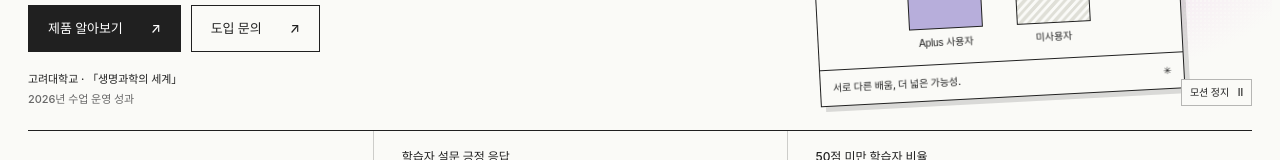
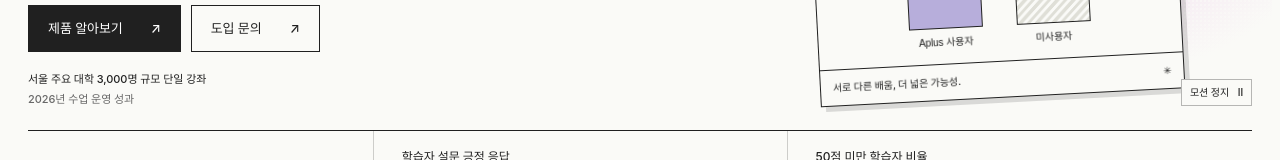
Before and after one commit to junyeongccom/classduo_about, a Next.js app: page / in a window 1280 px wide. Shown: the part 425-585 px from the top of the page. Built offline with nearby package versions, Linux system fonts and the light colour scheme; a web font is replaced by a local one.

Commit message:
Anonymize institution and course in outcome hero

```diff
--- a/components/ImpactHero.tsx
+++ b/components/ImpactHero.tsx
@@ -46,7 +46,7 @@ export function ImpactHero() {
             </a>
           </div>
           <p className={styles.context}>
-            고려대학교 · 「생명과학의 세계」
+            서울 주요 대학 3,000명 규모 단일 강좌
             <br />
             <span>2026년 수업 운영 성과</span>
           </p>
@@ -153,8 +153,7 @@ export function ImpactHero() {
         </summary>
         <div>
           <p>
-            출처: 2026년 고려대학교 필수 교양 「생명과학의 세계」 운영 성과
-            자료.
+            출처: 2026년 서울 주요 대학 3,000명 규모 단일 강좌 운영 성과 자료.
           </p>
           <p>
             평균 점수는 Aplus 사용자 56.9점, 미사용자 43.9점으로 13점
```
